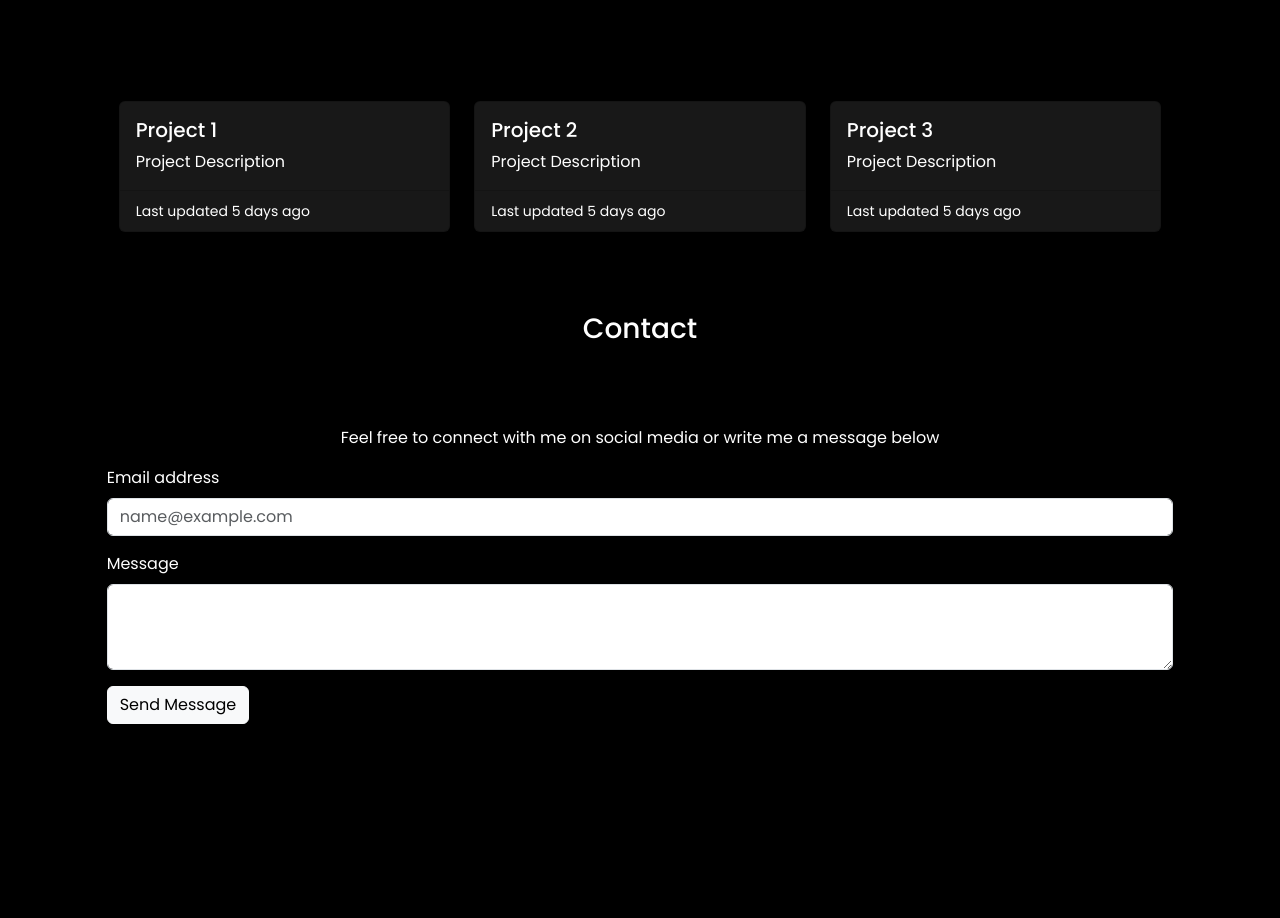
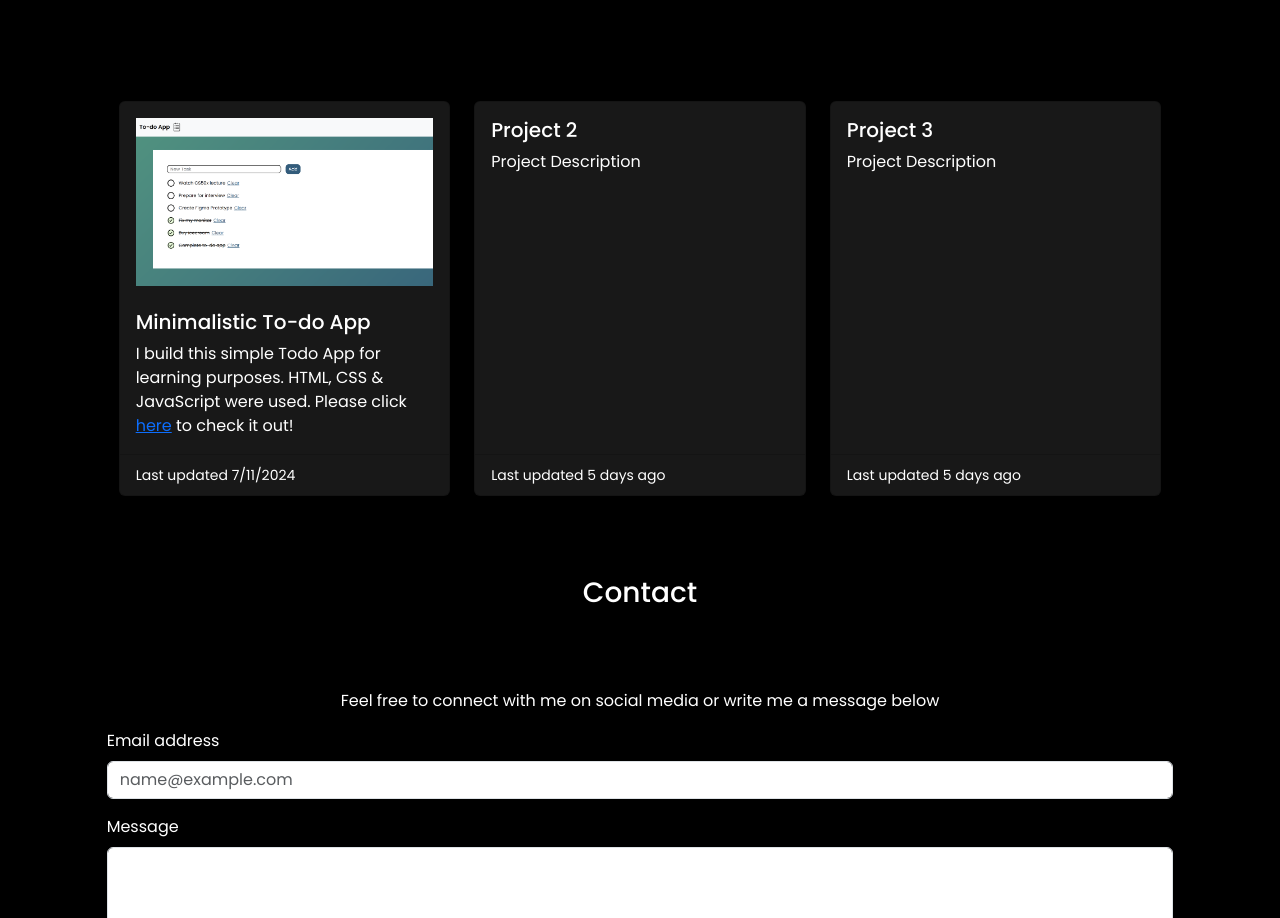
Before and after one commit to chirangashalitha/developer-portfolio, a plain HTML site: page index.html in a window 1280 px wide. Shown: the part 2372-3290 px from the top of the page. Before the commit the page ends 3176 px from the top, so only its background shows below. Drawn offline with nearby package versions, Linux system fonts and the light colour scheme.

Commit message:
Add new project

```diff
--- a/index.html
+++ b/index.html
@@ -140,11 +140,12 @@
           <div class="card h-100 project-item text-white">
             <!-- <img src="..." class="card-img-top" alt="..."> -->
             <div class="card-body">
-              <h5 class="card-title">Project 1</h5>
-              <p class="card-text">Project Description</p>
+              <img src="./assets/images/todoapp.png" width="100%" height="auto">
+              <h5 class="card-title mt-4">Minimalistic To-do App</h5>
+              <p class="card-text">I build this simple Todo App for learning purposes. HTML, CSS & JavaScript were used. Please click <a href="https://chirangashalitha.github.io/todo/">here</a> to check it out!</p>
             </div>
             <div class="card-footer">
-              <small class="text-white">Last updated 5 days ago</small>
+              <small class="text-white">Last updated 7/11/2024</small>
             </div>
           </div>
         </div>
```
Also changed, not shown: assets/images/todoapp.png (added).
